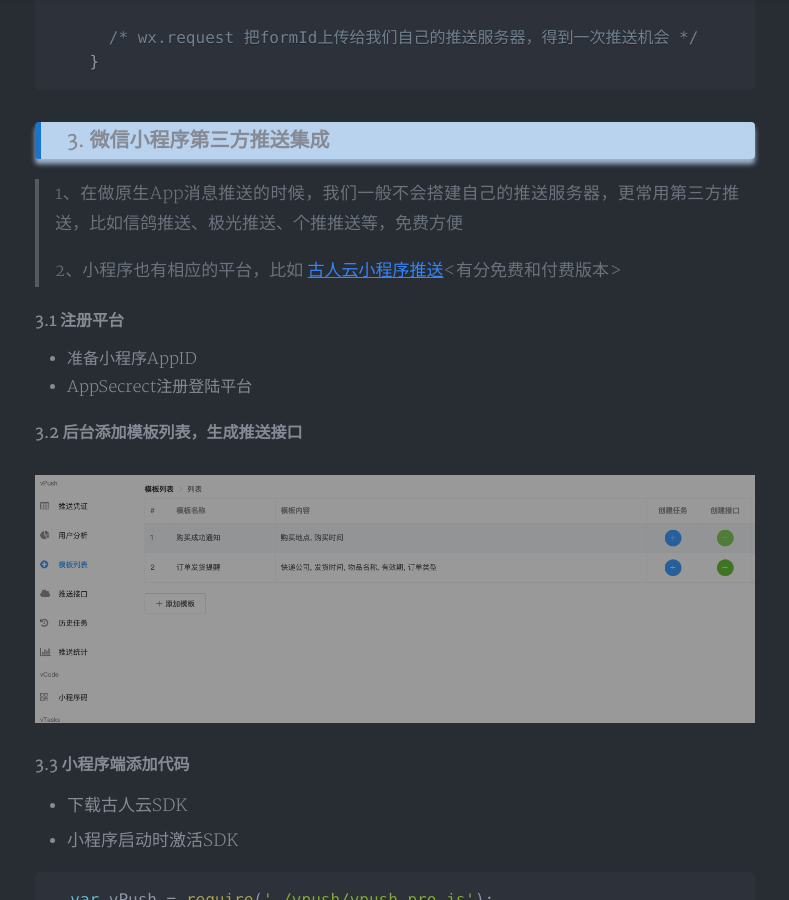
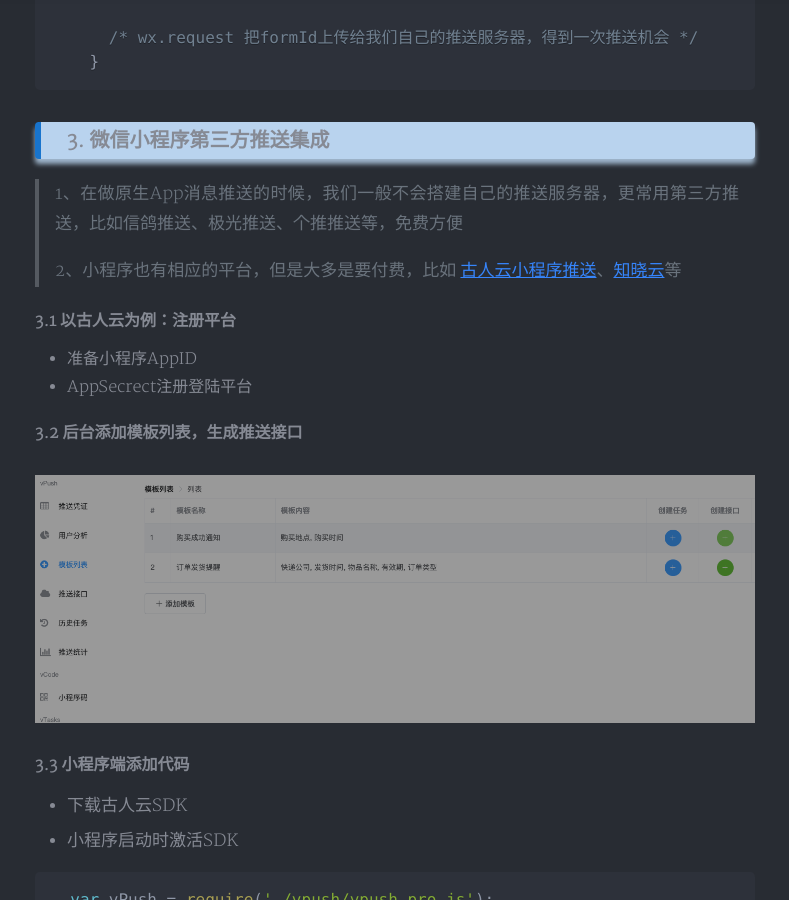
Before and after one commit to shmchen/shmchen.github.io, a Jekyll site: the page built from _posts/2019-03-29-微信小程序之消息推送.md, in a window 1280 px wide and 900 px high, scrolled down 6252 px. Shown: the whole window, without its empty margins (245-1034 px from the left). Built offline with Jekyll 4.4.1, drawn with Linux system fonts in a browser that asks for light colours; nearby versions of some CDN libraries; a style sheet for code colours, icons or effects is not loaded; some of the changed text lies outside the part shown.

Commit message:
丰富推送文章

```diff
--- a/_posts/2019-03-29-微信小程序之消息推送.md
+++ b/_posts/2019-03-29-微信小程序之消息推送.md
@@ -87,11 +87,11 @@
 
 > 1、在做原生App消息推送的时候，我们一般不会搭建自己的推送服务器，更常用第三方推送，比如信鸽推送、极光推送、个推推送等，免费方便
 >
-> 2、小程序也有相应的平台，比如 [古人云小程序推送](<https://mssnn.cn/>)<有分免费和付费版本>
+> 2、小程序也有相应的平台，但是大多是要付费，比如 [古人云小程序推送](<https://mssnn.cn/>)、[知晓云](https://cloud.minapp.com/)等
 
 
 
-#### 3.1 注册平台
+#### 3.1 以古人云为例：注册平台
 
 - 准备小程序AppID
 - AppSecrect注册登陆平台
```
